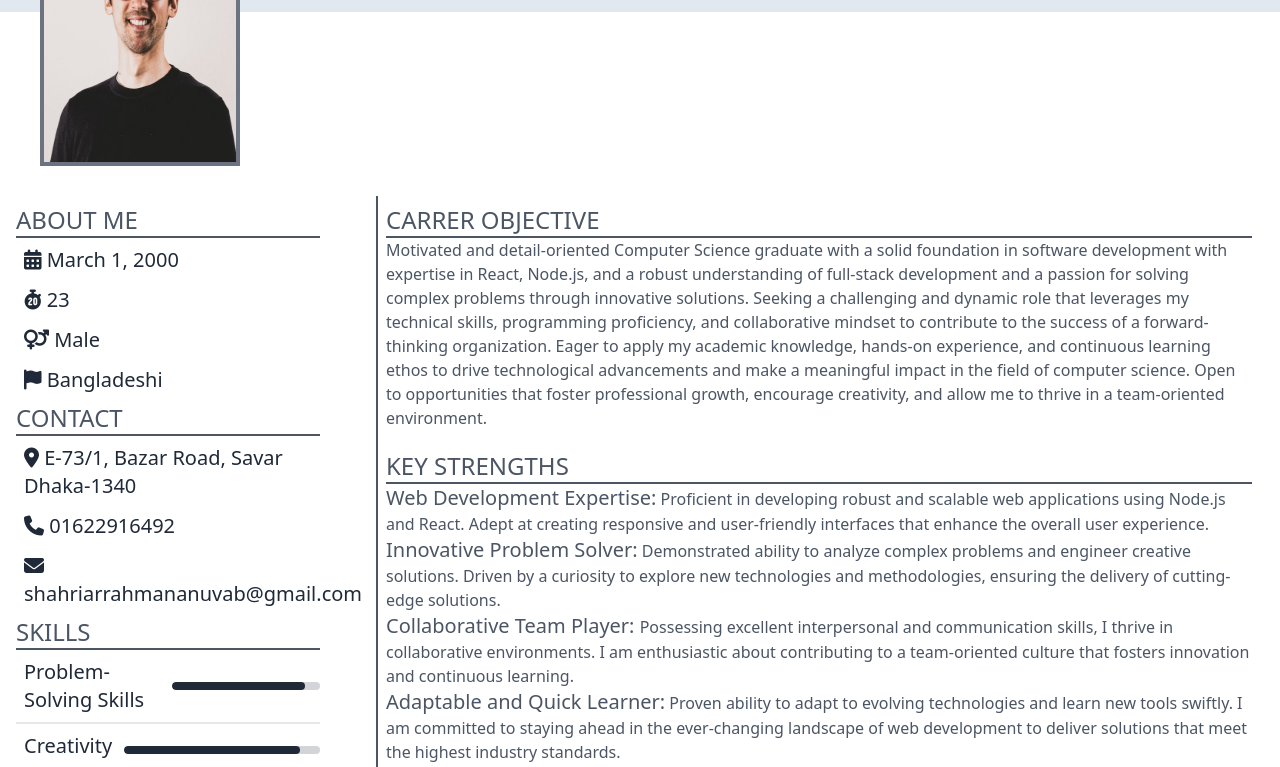
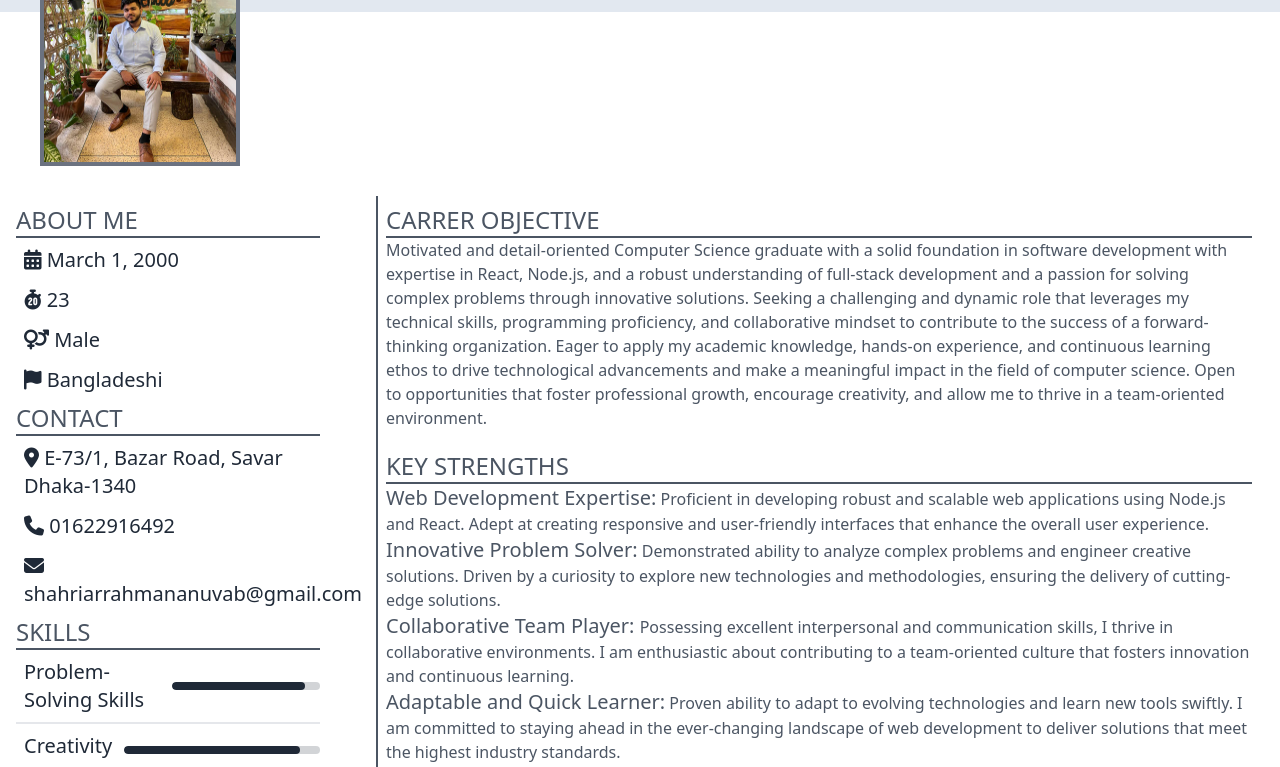
Before and after one commit to ShahriarAnuvab/CV, a plain HTML site: page index.html in a window 1280 px wide. Shown: the part 188-955 px from the top of the page. Drawn offline with nearby package versions, Linux system fonts and the light colour scheme.

Commit message:
test check

```diff
--- a/index.html
+++ b/index.html
@@ -15,7 +15,7 @@
 <body>
     <header class="bg-slate-200 h-[200px] flex justify-start items-center relative">
         <div class="border-4 border-gray-500 w-[200px]  absolute top-24 left-10">
-            <img src="./Assests/image.avif" alt="" class="w-[200px] h-[250px]">
+            <img src="./Assests/Me.jpg" alt="" class="w-[200px] h-[250px]">
         </div>
         <div>
             <div class=" border w-full  md:ml-60 mb-24 md:mb-0 ml-10 md:mt-20 space-y-2">
```
Also changed, not shown: Assests/Me.jpg (added).
